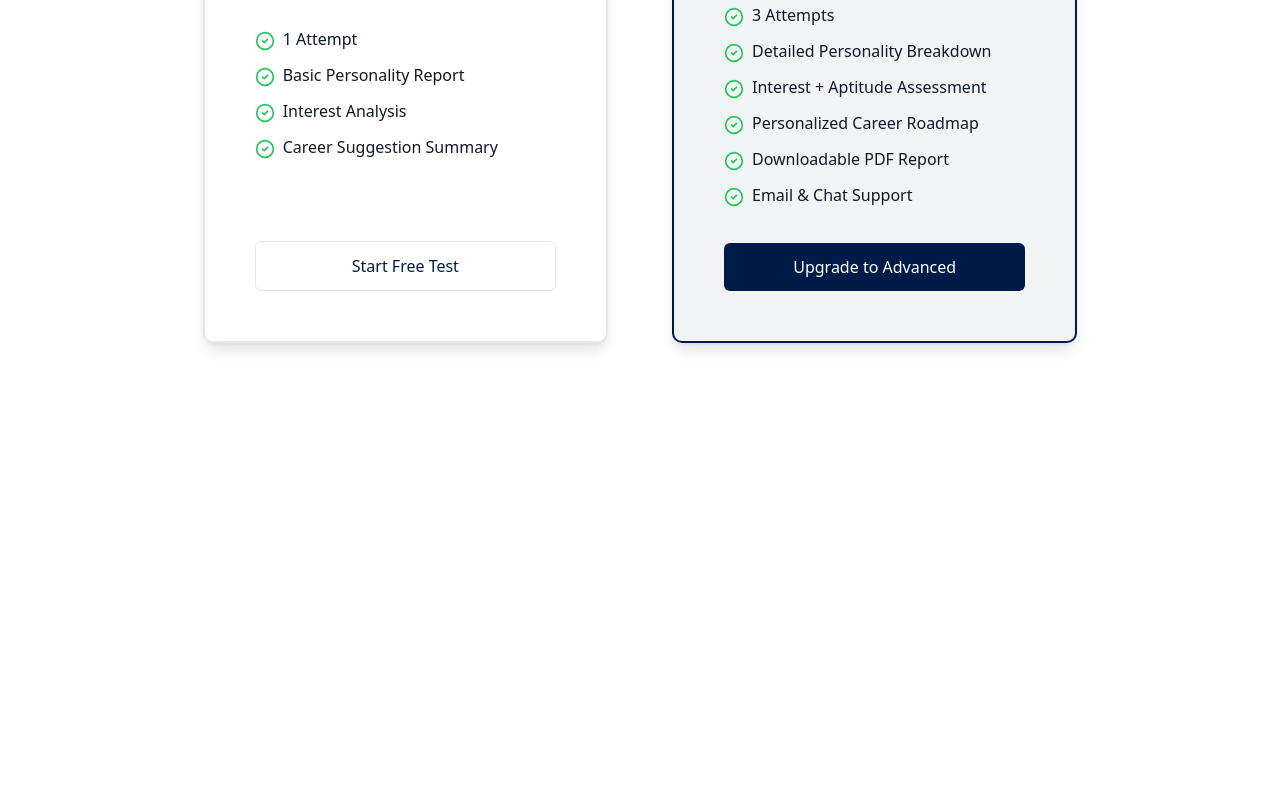
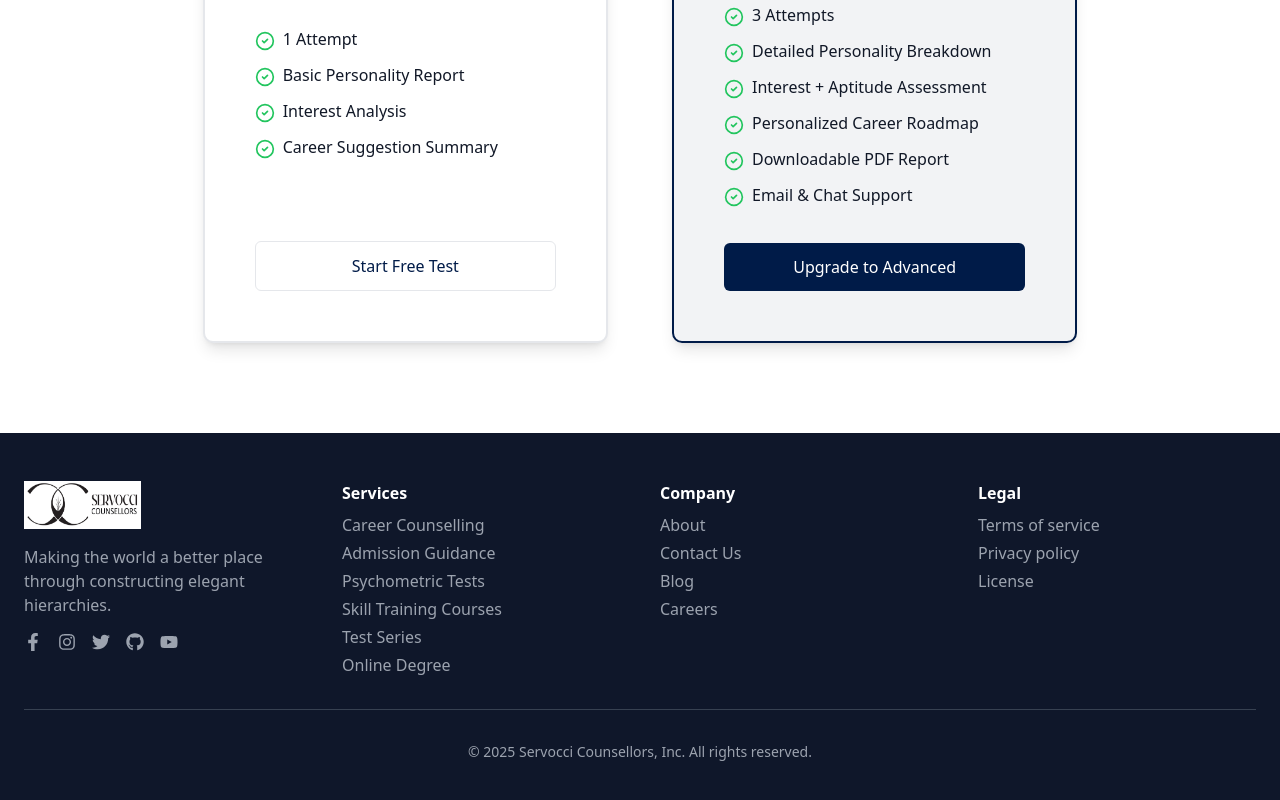
Before and after one commit to Shivamchawla02/servocci_main, a React (Vite) app: page /psychometric-tests in a window 1280 px wide. Shown: the part 2723-3523 px from the top of the page. Before the commit the page ends 3156 px from the top, so only its background shows below. Built offline with nearby package versions, Linux system fonts and the light colour scheme.

Commit message:
Added footer

```diff
--- a/src/pages/PsychometricTestPage.jsx
+++ b/src/pages/PsychometricTestPage.jsx
@@ -5,6 +5,7 @@ import ChatBotIcon from '../components/ChatBotIcon';
 import Pricing from '../components/psychometric/Pricing';
 import PsychometricIntro from '../components/psychometric/PsychometricIntro';
 import PsychometricQuotes from '../components/psychometric/PsychometricQuotes.jsx';
+import Footer from '../components/Footer.jsx';
 
 const PsychometricTestPage = () => {
   return (
@@ -16,6 +17,7 @@ const PsychometricTestPage = () => {
         <PsychometricIntro />
         <PsychometricQuotes />
         <Pricing />
+        <Footer />
       </div>
 
       {/* Floating Chatbot Icon */}
```
